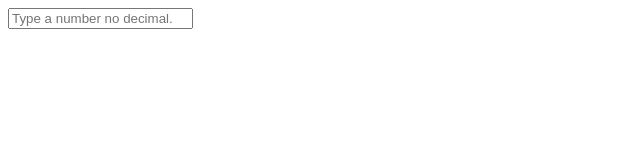
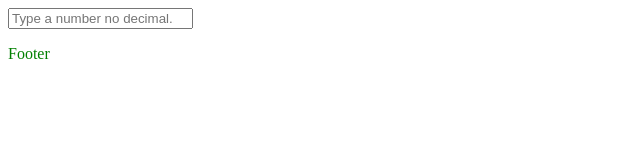
Before and after one commit to missing6/missing6.github.io, a plain HTML site: page index.html in a window 1280 px wide. Shown: the full height of the page, 0-640 px from the left. Drawn offline with Linux system fonts and the light colour scheme.

Commit message:
Update index.html

```diff
--- a/index.html
+++ b/index.html
@@ -11,5 +11,5 @@
 <p id="displayReadText"></p>
 <script src="index.js"></script>
 </body>
-<footer></footer>
+<footer style="color:green">Footer</footer>
 </html>
```
